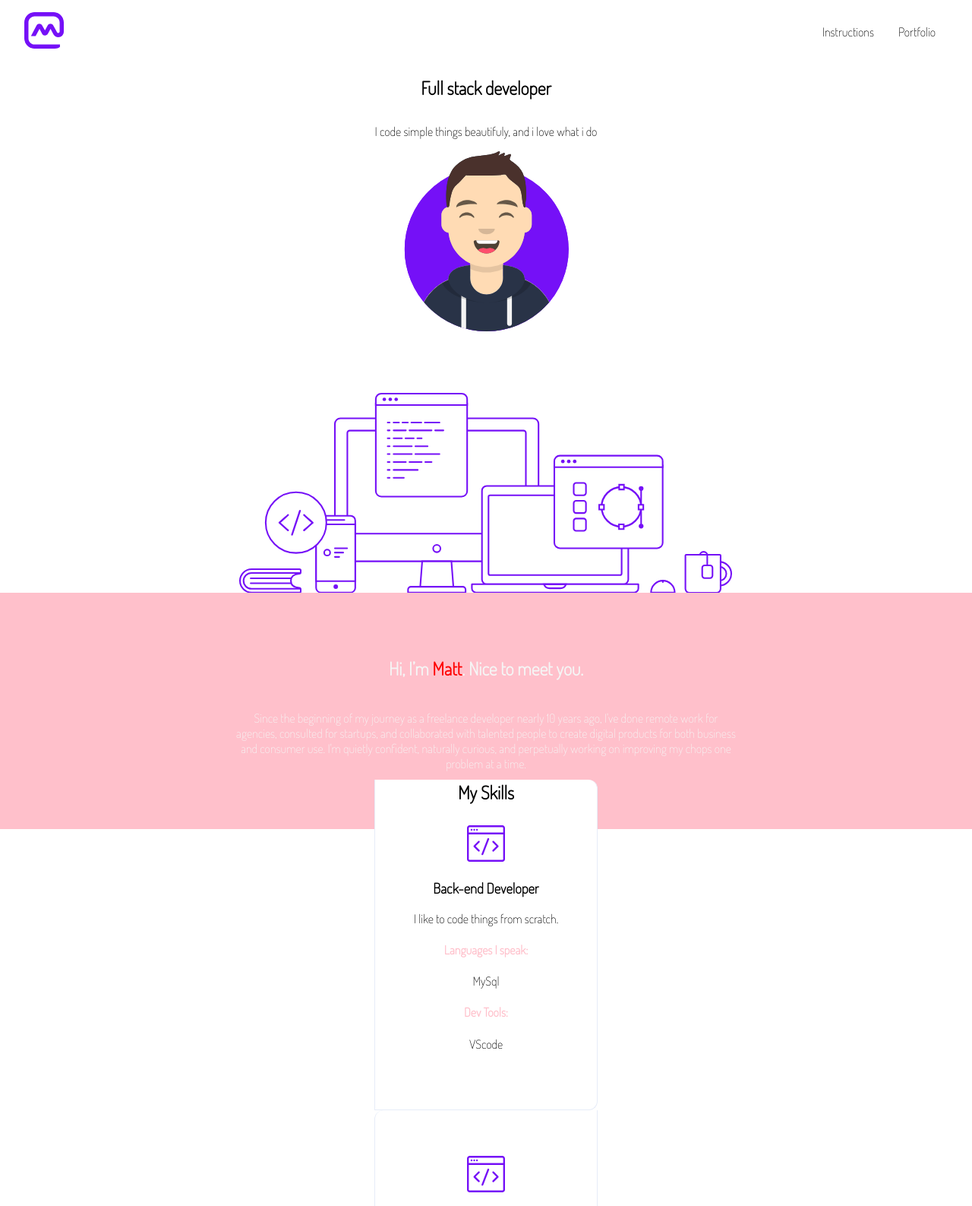
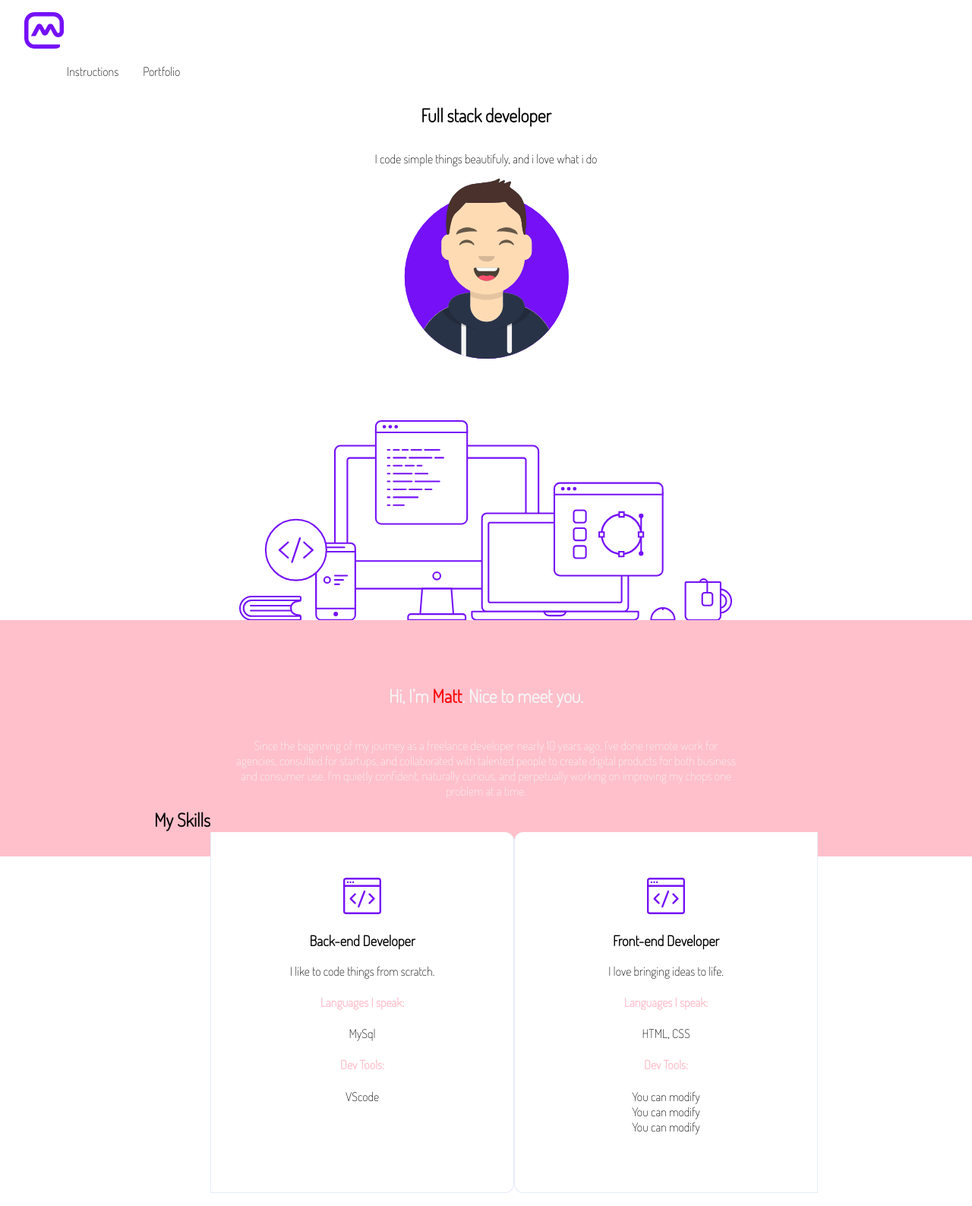
Before and after one commit to WildCodeSchool-2024-02/js-valence-checkpoint-1, a website: page site/portfolio.html in a window 1280 px wide. Shown: the top 1587 px of the page at 76% size. Drawn offline with Linux system fonts and the light colour scheme.

Commit message:
etape 4 et 5 css portfolio

```diff
--- a/site/css/portfolio.css
+++ b/site/css/portfolio.css
@@ -70,6 +70,16 @@ p {
 }
 
 .skills {
+  display: flex;
+
+}
+
+.column {
+  width: 400px;
+  border-radius: 0px 12px;
+}
+
+.skills {
   margin-top: calc(var(--gutter) * -2);
   border-radius: var(--radius);
   padding: 0 10%;
@@ -129,8 +139,21 @@ p {
 
 
 
-@ media (min-width:700px) {
+@media (min-width:700px) {
   header nav {
-    dispalay: block;
+    display: block;
+  }
+
+
+
+}
+
+@media(max-width:700px) {
+  .desktop img {
+    display: none;
+  }
+
+  .skills {
+    flex-direction: column;
   }
 }
```
